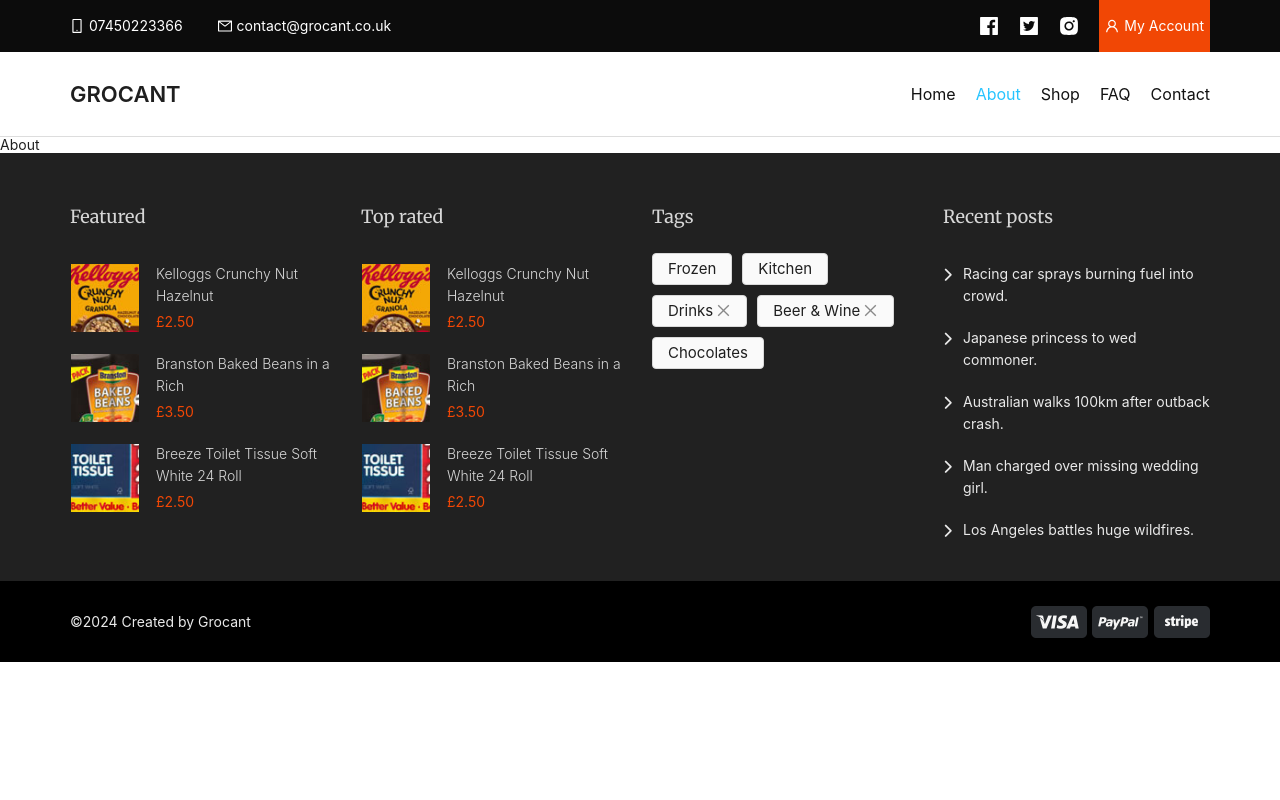
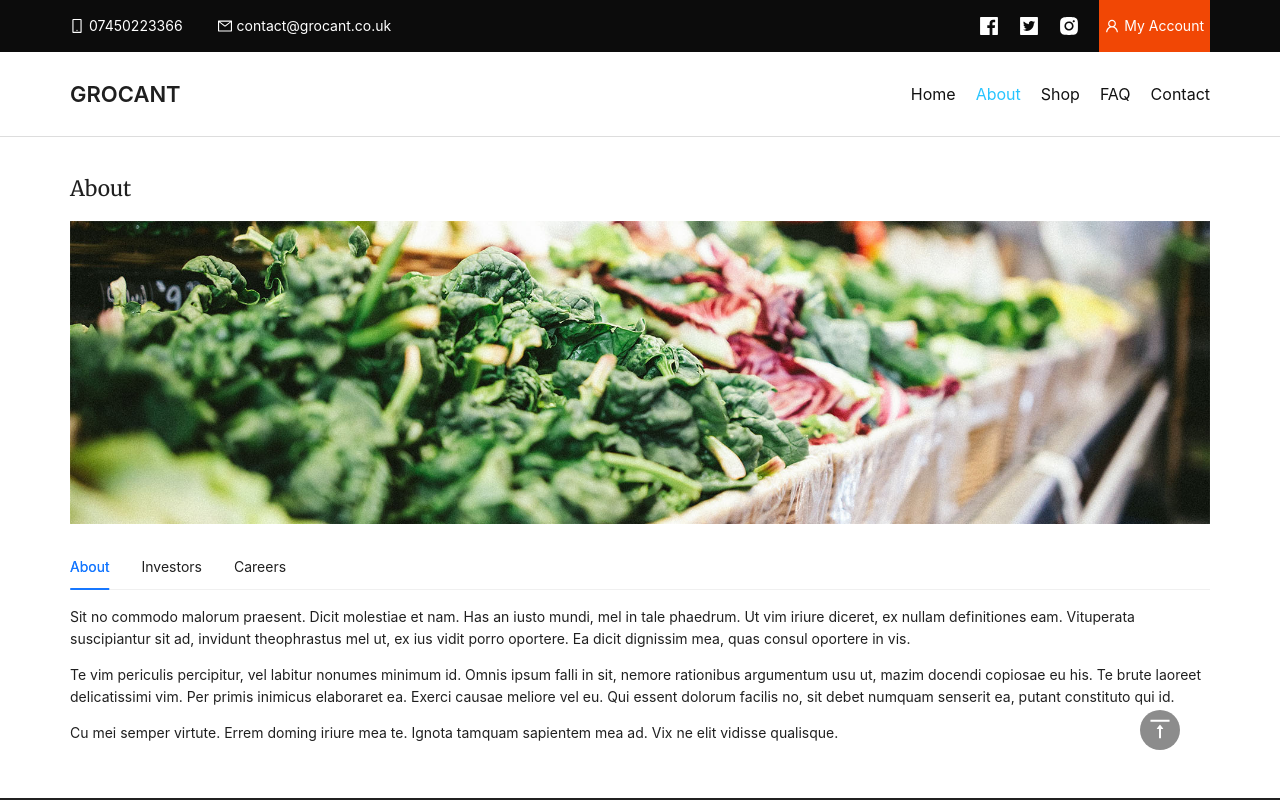
Before and after one commit to oguzthmc/grocant, a React (Create React App) app: page /about in a window 1280 px wide. Shown: the top 800 px of the page. Built offline with nearby package versions, Linux system fonts and the light colour scheme.

Commit message:
use tabs component to work on about page

```diff
--- a/src/pages/about.js
+++ b/src/pages/about.js
@@ -1,5 +1,111 @@
+import { Tabs } from 'antd';
+import aboutBanner from '../assets/images/aboutBanner.jpg';
+
+const items = [
+  {
+    key: '1',
+    label: 'About',
+    children: (
+      <>
+        <p>
+          Sit no commodo malorum praesent. Dicit molestiae et nam. Has an iusto
+          mundi, mel in tale phaedrum. Ut vim iriure diceret, ex nullam
+          definitiones eam. Vituperata suscipiantur sit ad, invidunt
+          theophrastus mel ut, ex ius vidit porro oportere. Ea dicit dignissim
+          mea, quas consul oportere in vis.
+        </p>
+        <p>
+          Te vim periculis percipitur, vel labitur nonumes minimum id. Omnis
+          ipsum falli in sit, nemore rationibus argumentum usu ut, mazim docendi
+          copiosae eu his. Te brute laoreet delicatissimi vim. Per primis
+          inimicus elaboraret ea. Exerci causae meliore vel eu. Qui essent
+          dolorum facilis no, sit debet numquam senserit ea, putant constituto
+          qui id.
+        </p>
+        <p>
+          Cu mei semper virtute. Errem doming iriure mea te. Ignota tamquam
+          sapientem mea ad. Vix ne elit vidisse qualisque.
+        </p>
+      </>
+    ),
+  },
+  {
+    key: '2',
+    label: 'Investors',
+    children: (
+      <>
+        <p>
+          Vel mundi tritani suscipiantur no, pro eu molestie atomorum tractatos,
+          eos vitae interesset dissentiet ad. At est paulo ullamcorper. Vix
+          nulla assueverit ea, his ut eirmod deleniti oportere. Duo legendos
+          eleifend cu, ei usu reformidans definitionem.
+        </p>
+        <p>
+          Mel cu erant simul recusabo. Posse omittam vituperata no qui, virtute
+          necessitatibus id per, ex stet vulputate est. Cum in mazim iusto
+          numquam, perfecto salutatus interesset eum eu. Eum ad nostro
+          mnesarchum, lorem volumus oportere in mei. Quidam expetendis eos ex,
+          quo iudico latine no. Aliquip omnesque forensibus ex vis.
+        </p>
+        <p>
+          Odio propriae maluisset id sit, mel simul hendrerit id, ne sea
+          volutpat repudiare interpretaris. Illum salutandi cu mei, ei mundi
+          commodo has, et mundi populo per. Vim id labitur maluisset, eum
+          elaboraret efficiantur te. Assum recusabo lobortis ex vix, sit meis
+          vulputate cu, semper vidisse ad has. Scripta nostrum an nam, vel ea
+          aperiam deleniti, vocent eligendi mea te. At vide aliquid pri, vis te
+          graeco electram. Vim at electram dissentiet, possim antiopam ut mei.
+        </p>
+      </>
+    ),
+  },
+  {
+    key: '3',
+    label: 'Careers',
+    children: (
+      <>
+        <p>
+          Vim eu fabellas ocurreret mnesarchum. Est fugit labore cu, est
+          honestatis signiferumque an. Facilisis complectitur ei sit, eu alterum
+          lucilius nam. Sea ne tacimates platonem qualisque.
+        </p>
+        <p>
+          At duo commodo urbanitas, verterem delicata omittantur per an. Eum
+          stet mucius legimus cu, vis ei iisque vocibus. Ea per quot electram,
+          eam vocent efficiendi eu. Mel eripuit nominati antiopam ex, clita
+          insolens mandamus eu usu.
+        </p>
+        <p>
+          Prodesset delicatissimi eu sit. Eu menandri elaboraret per, per et
+          rebum nulla, ei pri singulis delicatissimi. Cu vel ridens fabellas
+          senserit, cu quod vocibus iracundia qui. Usu nominavi democritum in,
+          qui ea fabellas pertinacia suscipiantur, ut mei eros minim prodesset.
+          Eos ad verear numquam volumus, dico quodsi corrumpit duo an. Pro illud
+          nobis consectetuer ex, eos ea reque debitis scripserit. Aliquip
+          percipitur mel eu, ei ius nibh detracto, nihil legendos gloriatur ei
+          sed.
+        </p>
+      </>
+    ),
+  },
+];
+
+const onChange = (key) => {
+  console.log(key);
+};
+
 function AppAbout() {
-  return <div>About</div>;
+  return (
+    <div className="block aboutPage">
+      <div className="container">
+        <h2>About</h2>
+        <div className="bannerImage">
+          <img src={aboutBanner} alt="banner" />
+        </div>
+        <Tabs defaultActiveKey="1" items={items} onChange={onChange} />
+      </div>
+    </div>
+  );
 }
 
 export default AppAbout;
```
